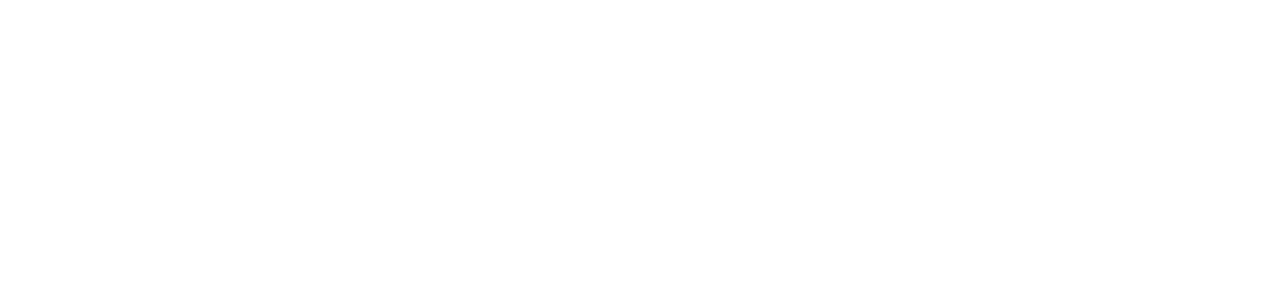
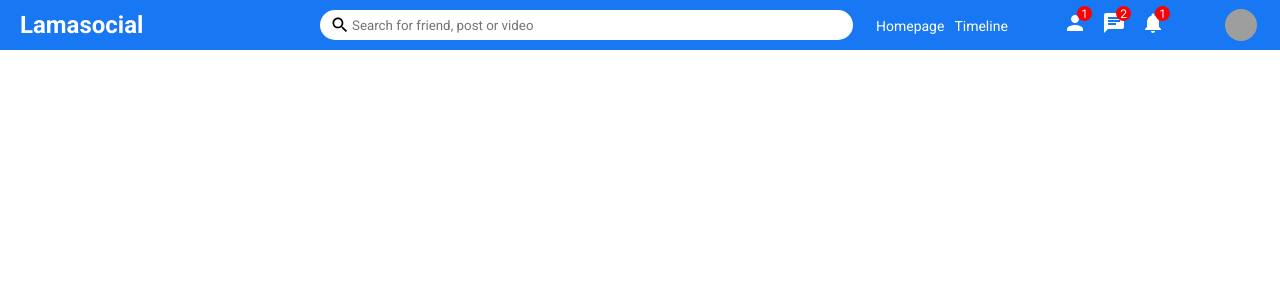
Before and after one commit to chamznator/React-Social-Media-App, a React (Create React App) app in the folder react-social/: page / in a window 1280 px wide. Shown: the top 300 px of the page. Built offline with nearby package versions, Linux system fonts and the light colour scheme; grey boxes are pictures that could not be loaded.

Commit message:
add top bar component

```diff
--- a/react-social/package.json
+++ b/react-social/package.json
@@ -3,6 +3,10 @@
   "version": "0.1.0",
   "private": true,
   "dependencies": {
+    "@emotion/react": "^11.10.5",
+    "@emotion/styled": "^11.10.5",
+    "@mui/icons-material": "^5.11.0",
+    "@mui/material": "^5.11.5",
     "@testing-library/jest-dom": "^5.16.5",
     "@testing-library/react": "^13.4.0",
     "@testing-library/user-event": "^13.5.0",
--- a/react-social/src/App.js
+++ b/react-social/src/App.js
@@ -1,11 +1,10 @@
+import Home from "./pages/home/Home";
+
+
 
 
 function App() {
-  return (
-    <div>
-
-    </div>
-  );
+  return <Home/>
 }
 
 export default App;
--- /dev/null
+++ b/react-social/src/components/topbar/Topbar.jsx
@@ -0,0 +1,42 @@
+import "./topbar.css";
+import { Search, Person, Chat, Notifications } from "@mui/icons-material";
+
+export default function Topbar() {
+  return (
+    <div className="topbarContainer">
+      <div className="topbarLeft">
+        <span className="logo">Lamasocial</span>
+      </div>
+      <div className="topbarCenter">
+        <div className="searchbar">
+          <Search className="searchIcon" />
+          <input
+            placeholder="Search for friend, post or video"
+            className="searchInput"
+          />
+        </div>
+      </div>
+      <div className="topbarRight">
+        <div className="topbarLinks">
+          <span className="topbarLink">Homepage</span>
+          <span className="topbarLink">Timeline</span>
+        </div>
+        <div className="topbarIcons">
+          <div className="topbarIconItem">
+            <Person />
+            <span className="topbarIconBadge">1</span>
+          </div>
+          <div className="topbarIconItem">
+            <Chat />
+            <span className="topbarIconBadge">2</span>
+          </div>
+          <div className="topbarIconItem">
+            <Notifications />
+            <span className="topbarIconBadge">1</span>
+          </div>
+        </div>
+        <img src="/assets/person/1.jpeg" alt="" className="topbarImg"/>
+      </div>
+    </div>
+  );
+}
--- /dev/null
+++ b/react-social/src/components/topbar/topbar.css
@@ -0,0 +1,96 @@
+.topbarContainer {
+    height: 50px;
+    width: 100%;
+    background-color: #1877f2;
+    display: flex;
+    align-items: center;
+    position: sticky;
+    top: 0;
+    z-index: 999;
+  }
+
+  .topbarLeft {
+    flex: 3;
+  }
+
+  .logo {
+    font-size: 24px;
+    margin-left: 20px;
+    font-weight: bold;
+    color: white;
+    cursor: pointer;
+  }
+
+  .topbarCenter {
+    flex: 5;
+  }
+
+  .searchbar {
+    width: 100%;
+    height: 30px;
+    background-color: white;
+    border-radius: 30px;
+    display: flex;
+    align-items: center;
+  }
+
+  .searchIcon {
+    font-size: 20px !important;
+    margin-left: 10px;
+  }
+
+  .searchInput {
+    border: none;
+    width: 70%;
+  }
+
+  .searchInput:focus {
+    outline: none;
+  }
+
+  .topbarRight {
+    flex: 4;
+    display: flex;
+    align-items: center;
+    justify-content: space-around;
+    color: white;
+  }
+
+  .topbarLink {
+    margin-right: 10px;
+    font-size: 14px;
+    cursor: pointer;
+  }
+
+  .topbarIcons {
+    display: flex;
+  }
+
+  .topbarIconItem {
+    margin-right: 15px;
+    cursor: pointer;
+    position: relative;
+  }
+
+  .topbarIconBadge {
+    width: 15px;
+    height: 15px;
+    background-color: red;
+    border-radius: 50%;
+    color: white;
+    position: absolute;
+    top: -5px;
+    right: -5px;
+    display: flex;
+    align-items: center;
+    justify-content: center;
+    font-size: 12px;
+  }
+
+  .topbarImg {
+    width: 32px;
+    height: 32px;
+    border-radius: 50%;
+    object-fit: cover;
+    cursor: pointer;
+  }
--- a/react-social/src/pages/home/home.js
+++ b/react-social/src/pages/home/home.js
@@ -0,0 +1,5 @@
+import Topbar from "../../components/topbar/Topbar";
+
+export default function home() {
+  return <Topbar/>
+}
```
Also changed, not shown: 1 other file (tests, documents, lock files or other folders).
